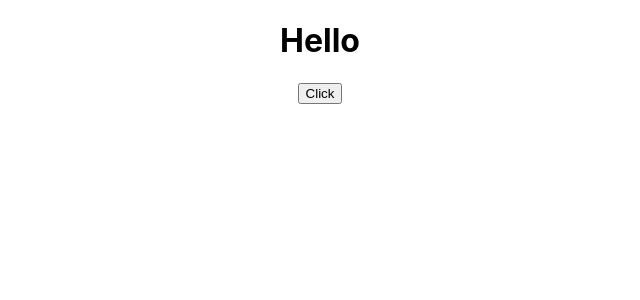
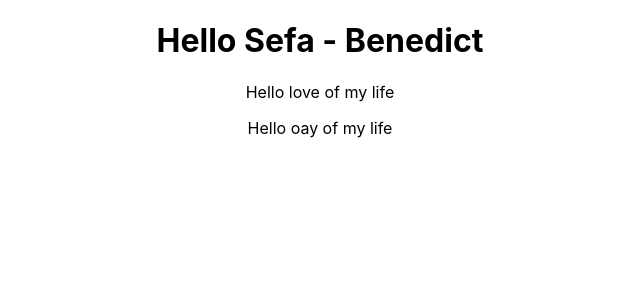
Before and after one commit to python-benedict/react-series, a React (Create React App) app: page / in a window 1280 px wide. Shown: the top 300 px of the page, without its empty margins (320-960 px from the left). Built offline with nearby package versions, Linux system fonts and the light colour scheme.

Commit message:
created a functional component that adds class to the project

```diff
--- a/src/App.js
+++ b/src/App.js
@@ -1,4 +1,4 @@
-import React, { Component } from 'react';
+import React, { Children, Component } from 'react';
 import logo from './logo.svg';
 import './App.css';
 import Greet from './components/Greet';
@@ -8,11 +8,15 @@ import Counter from './components/Counter';
 import FunctionClick from './components/FunctionClick';
 import ClassClick from './components/ClassClick';
 import EventBinding from './components/EventBinding';
+import Children1 from './components/Children1';
 
 function App() {
   return (
     <div className="App">
-      <EventBinding />
+      <Children1 heroName="Benedict" nickName="Sefa">
+        <p>Hello love of my life</p>
+        <div>Hello oay of my life</div>
+      </Children1>
       {/* <FunctionClick /> */}
       {/* <ClassClick /> */}
       {/* <Greet name="Jikla" heroName="Steve Jobs"/> */}
--- /dev/null
+++ b/src/components/Children1.js
@@ -0,0 +1,12 @@
+import React from 'react'
+
+function Children1(props) {
+  return (
+    <div>
+        <h1>Hello {props.nickName} - {props.heroName}</h1>
+        {props.children}
+    </div>
+  )
+}
+
+export default Children1
```
